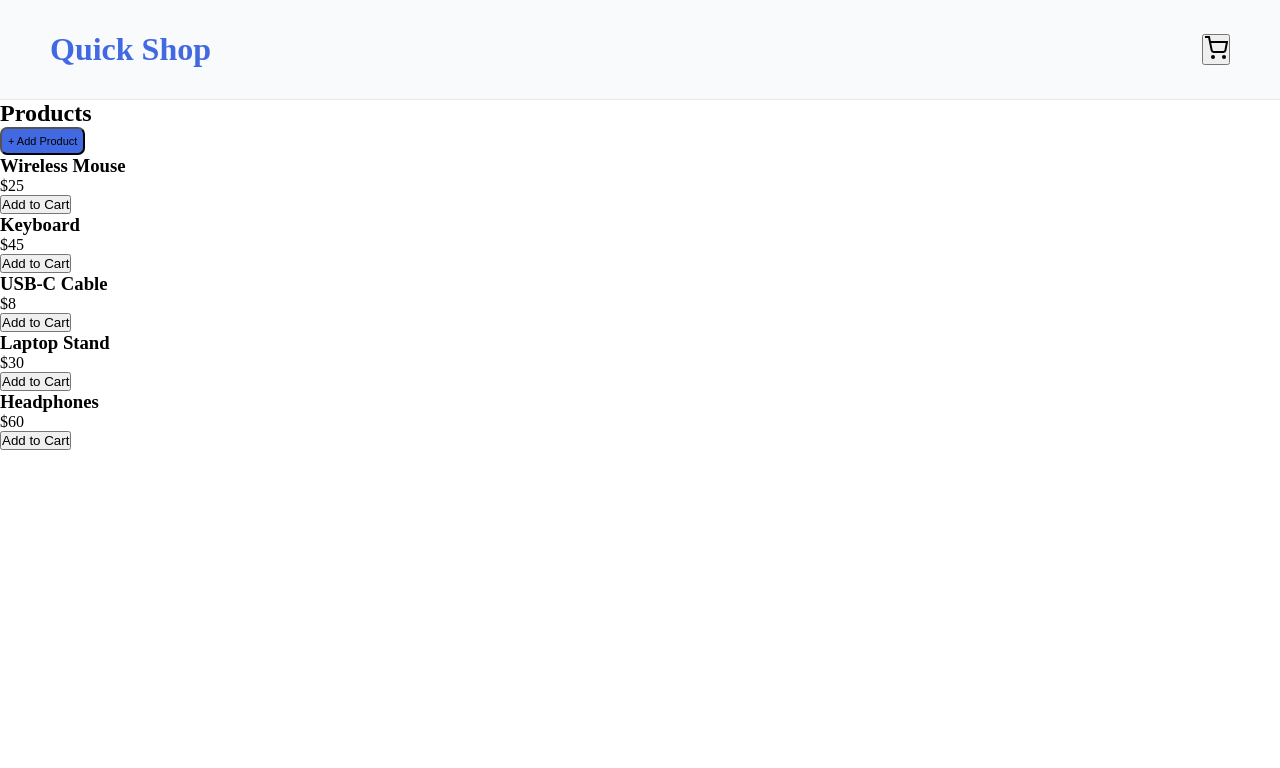
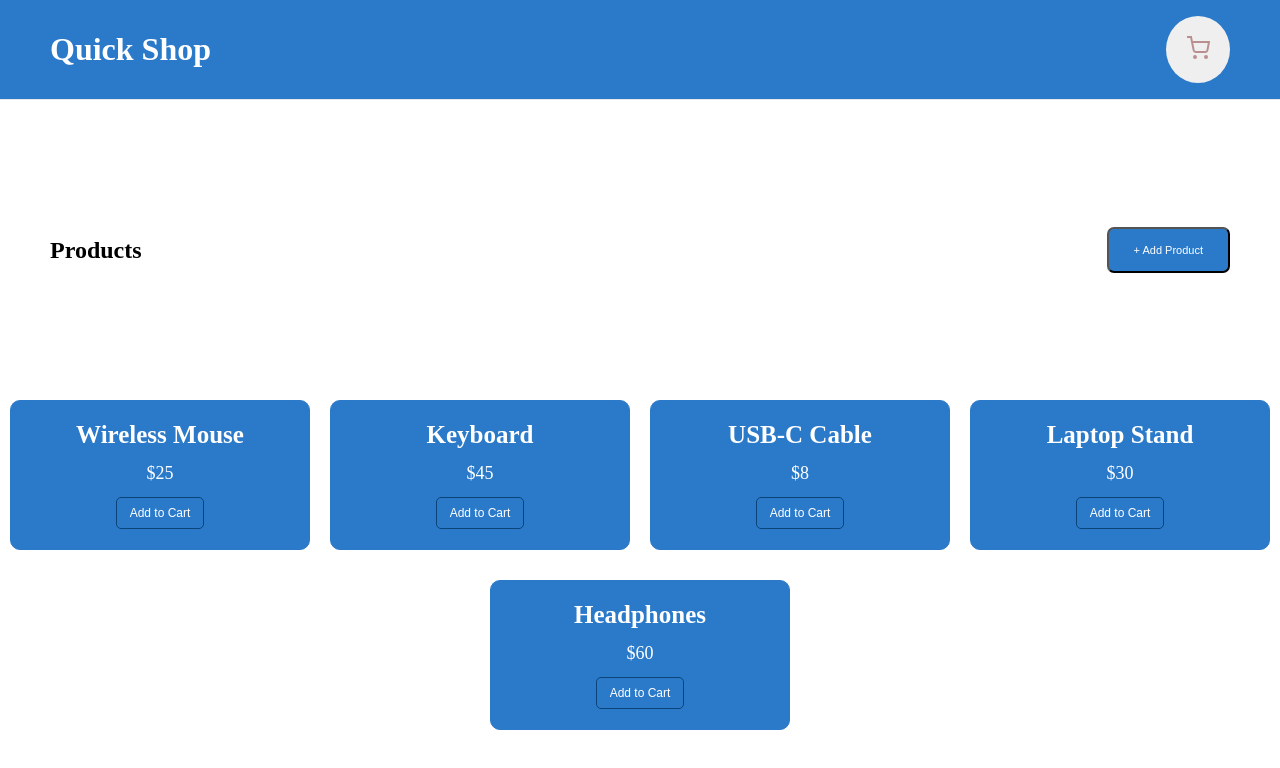
Before and after one commit to Shahzaib786c/Shopping-Cart, a React (Vite) app in the folder Shoppy-Cart/: page / in a window 1280 px wide. Shown: the top 768 px of the page. Built offline with nearby package versions, Linux system fonts and the light colour scheme.

Commit message:
Cart Code Modified

```diff
--- a/Shoppy-Cart/src/App.css
+++ b/Shoppy-Cart/src/App.css
@@ -3,31 +3,35 @@
   margin: 0;
   box-sizing: border-box;
 }
+/* //Navbar Setting // */
 .navbar {
   width: 100%;
   height: 100px;
-  background: #f8fafc;
+  background: #2b7aca;
   display: flex;
   justify-content: space-between;
   align-items: center;
   padding: 0px 50px;
   border-bottom: 1px solid #e5e7eb;
 }
-.Cart-Btn {
+/* // cart button setting // */
+.cart-btn {
+  position: relative;
   padding: 20px 20px;
-  color: royalblue;
+  color: rosybrown;
   border-radius: 50%;
   align-items: center;
   cursor: pointer;
-  border: royalblue;
+  border: white;
 }
 .logo {
   font-size: xx-large;
-  color: royalblue;
+  color: white;
 }
 .Cart-Btn svg {
-  color: royalblue;
+  color: white;
 }
+/* //positioning abhi krni ha // */
 .Cart-Btn span {
   position: absolute;
   top: -4px;
@@ -37,11 +41,11 @@
   padding: 1px 4px;
   border-radius: 50%;
 }
-.page {
+.product-page {
   width: 100%;
   min-height: 400px;
 }
-.product-page {
+.page-head {
   width: 100%;
   min-height: 300px;
   padding: 20px 50px;
@@ -54,15 +58,15 @@
   align-items: center;
 }
 .page-head button {
-  padding: 6px;
-  background-color: royalblue;
+  padding: 15px 25px;
+  background-color: #2b7aca;
   border-radius: 7px;
-  color: black;
+  color: white;
   font-size: 11px;
   cursor: pointer;
 }
 .page-head button:hover {
-  background-color: royalblue;
+  background-color: black;
   transition: 0.3s;
 }
 .product-page .grid {
@@ -75,33 +79,43 @@
   gap: 20px;
 }
 
-.product-page .grid h3 {
+/* .product-page .grid h3 {
   font-size: 18px;
+} */
+
+.product-page .grid .card {
+  width: 300px;
+  min-height: 150px;
+  border: 1px solid #2b7aca;
+  display: flex;
+  justify-content: space-between;
+  flex-direction: column;
+  padding: 20px 10px;
+  align-items: center;
+  background-color: #2b7aca;
+  border-radius: 10px;
+  margin-bottom: 10px;
+}
+.product-page .grid .card h3 {
+  font-size: 25px;
+  margin-bottom: 5px;
+  color: white;
 }
 
-.product-page .grid .card {
-  width: 200px;
-  min-height: 150px;
-  border: 1px solid black;
-  display: flex;
-  justify-content: space-between;
-  padding: 20px 10px;
-  align-items: center;
-  background-color: azure;
+.product-page .grid .card p {
+  font-size: 18px;
+  margin-bottom: 5px;
+  color: white;
 }
-.product-page .grid .card .card-text h3 {
-  font-size: 16px;
-  margin-bottom: 5px;
-}
-
-.product-page .grid .card .card-text button {
-  padding: 3px;
+.product-page .grid .card button {
+  padding: 8px 13px;
   font-size: 12px;
-  background-color: antiquewhite;
+  background-color: #2b7aca;
   border: 1px solid #0b4478;
+  color: white;
   border-radius: 5px;
 }
-.product-page .grid .card .card-text button:hover {
-  background-color: aquamarine;
+.product-page .grid .card button:hover {
+  background-color: black;
   transition: 0.3s;
 }
--- a/Shoppy-Cart/src/Components/ProductList.jsx
+++ b/Shoppy-Cart/src/Components/ProductList.jsx
@@ -2,7 +2,7 @@ import ProductCard from "./ProductCard";
 
 const ProductList = ({ products, onAddToCart, onOpenAdd }) => {
   return (
-    <div className="page">
+    <div className="product-page">
       <div className="page-head">
         <h2>Products</h2>
         <button onClick={onOpenAdd}>+ Add Product</button>
```
